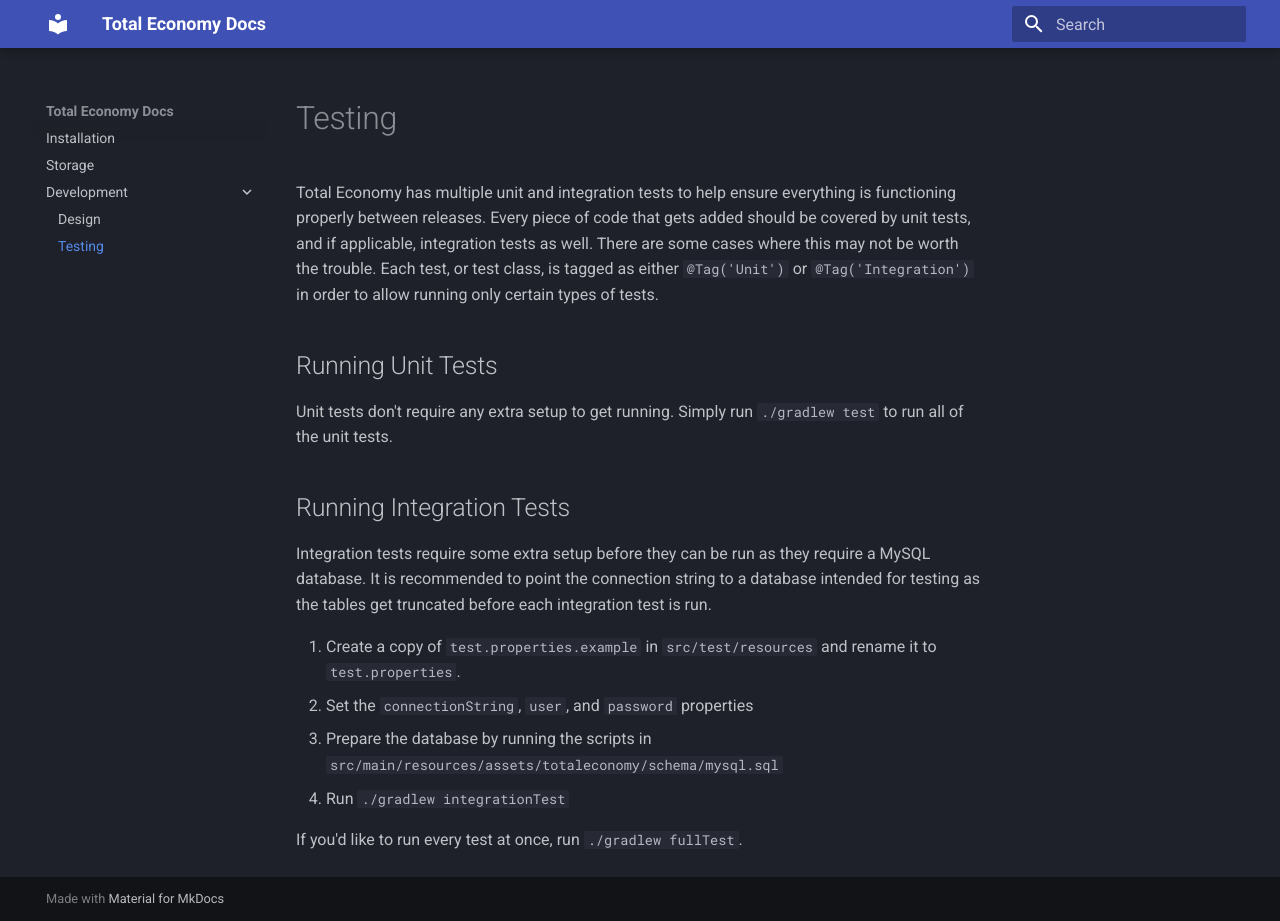
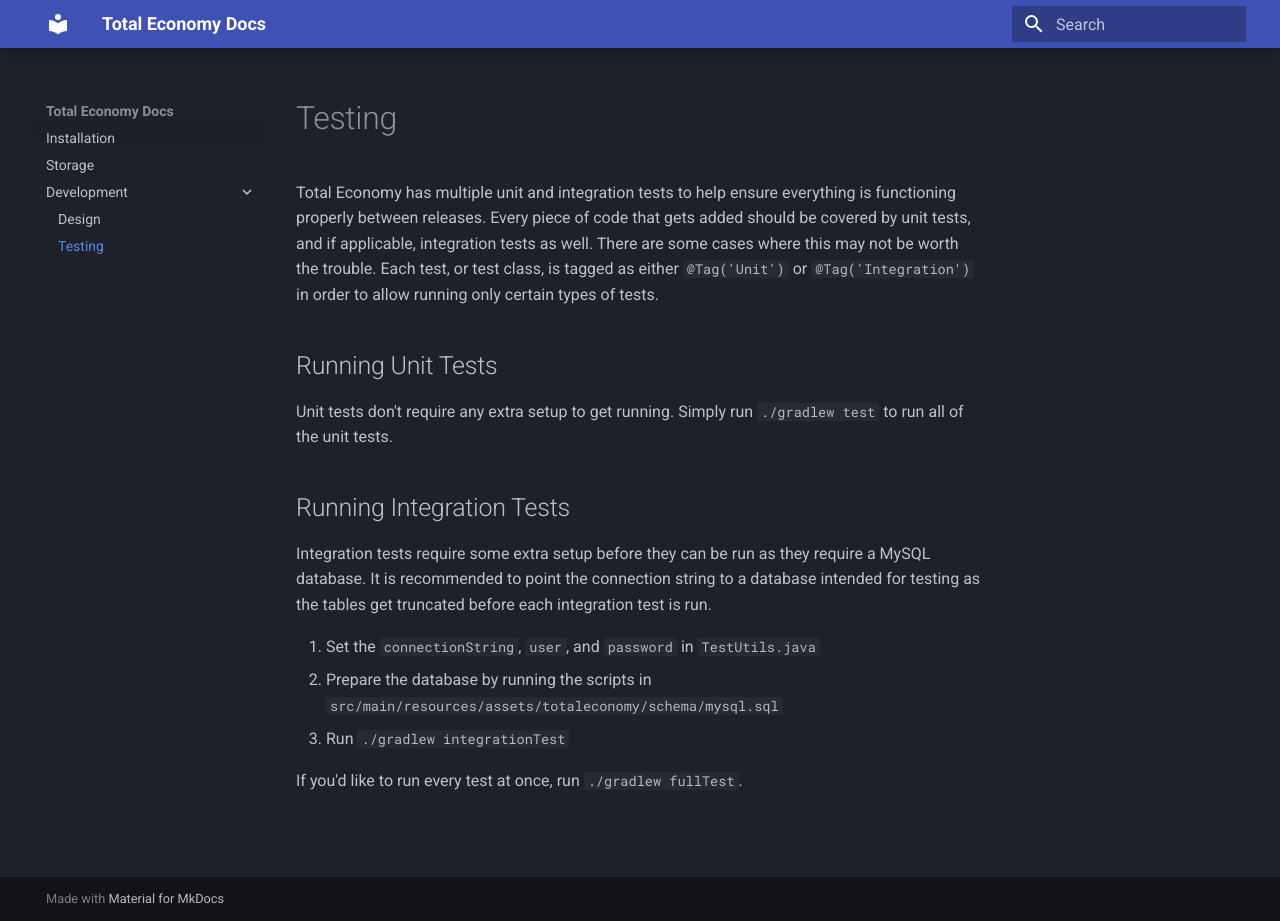
Before and after one commit to ericgrandt/TotalEconomy, an MkDocs documentation site: the page built from docs/development/testing.md, in a window 1280 px wide and 921 px high. Built offline with MkDocs 1.6.1 and Material for MkDocs 9.7.7, drawn with Linux system fonts in a browser that asks for light colours.

Commit message:
Update testing.md

```diff
--- a/docs/development/testing.md
+++ b/docs/development/testing.md
@@ -10,9 +10,8 @@
 
 Integration tests require some extra setup before they can be run as they require a MySQL database. It is recommended to point the connection string to a database intended for testing as the tables get truncated before each integration test is run.
 
-1. Create a copy of `test.properties.example` in `src/test/resources` and rename it to `test.properties`.
-2. Set the `connectionString`, `user`, and `password` properties
-3. Prepare the database by running the scripts in `src/main/resources/assets/totaleconomy/schema/mysql.sql`
-4. Run `./gradlew integrationTest`
+1. Set the `connectionString`, `user`, and `password` in `TestUtils.java`
+2. Prepare the database by running the scripts in `src/main/resources/assets/totaleconomy/schema/mysql.sql`
+3. Run `./gradlew integrationTest`
 
 If you'd like to run every test at once, run `./gradlew fullTest`.
```
